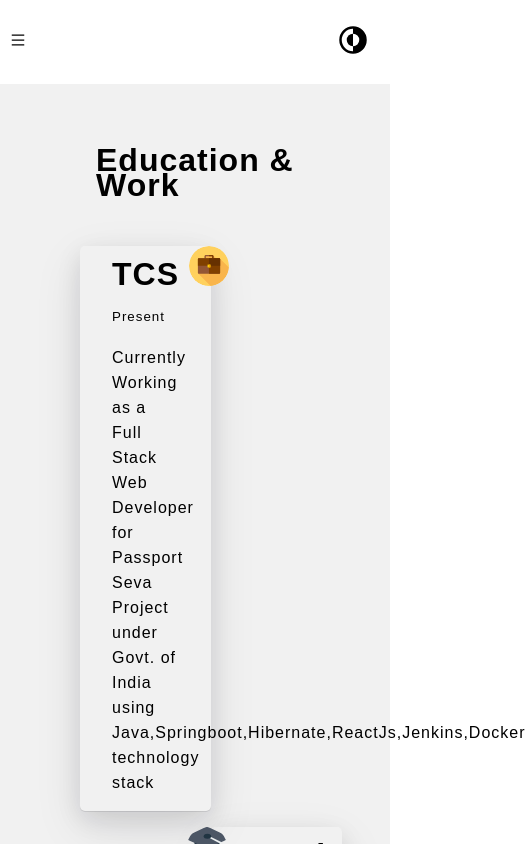
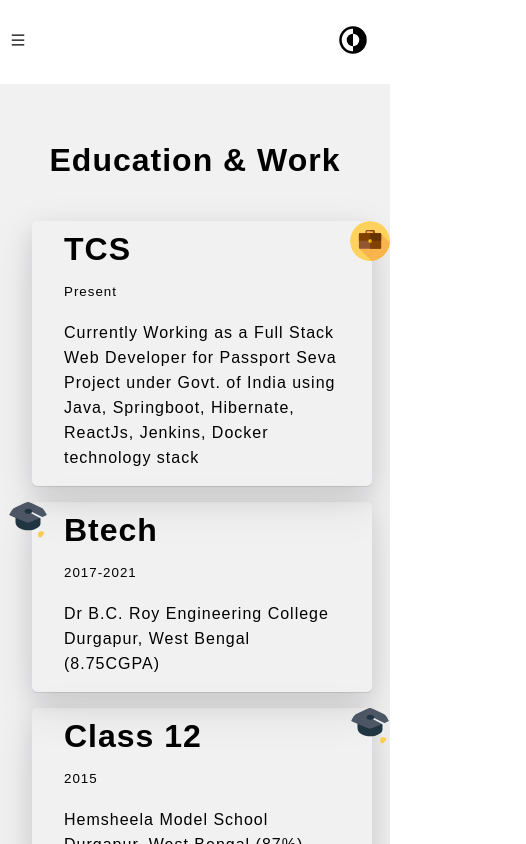
Before and after one commit to Raviyadav4224/portfolio, a React (Create React App) app: page /work in a window 390 px wide. Shown: the top 844 px of the page, 526 px wide, since content can reach past the window. Built offline with nearby package versions, Linux system fonts and the light colour scheme.

Commit message:
added responsiveness in work.jsx

```diff
--- a/src/components/Contact/Contact.scss
+++ b/src/components/Contact/Contact.scss
@@ -54,14 +54,15 @@
       width: 50%;
       display: flex;
       justify-content: center;
-      flex-direction: column;
+        flex-wrap: wrap;
+        flex-direction: column;
       > div {
         display: flex;
         gap: 1rem;
         padding: 1rem;
         > img {
-          height: 50px;
-          width: 50px;
+          height: 3.5rem;
+          width: 3.5rem;
         }
       }
     }
--- a/src/components/Sidebar/Sidebar.scss
+++ b/src/components/Sidebar/Sidebar.scss
@@ -24,3 +24,10 @@
   left: 0%;
   transition: all ease-in 0.3s;
 }
+
+
+@media screen and (max-width:600px) {
+  .sidebar{
+    width: 80vw;
+  }
+}
--- a/src/components/Timeline/Timeline.scss
+++ b/src/components/Timeline/Timeline.scss
@@ -65,3 +65,15 @@
       left: -24px;
     }
   }
+
+
+  @media screen and (max-width:725px) {
+
+    .timeline{
+      width: 95%;
+    }
+    .timelineRight{
+      width: 95%;
+      left: 0;
+    }
+  }
--- a/src/components/Work/Work.jsx
+++ b/src/components/Work/Work.jsx
@@ -8,7 +8,7 @@
     {
       title: "TCS",
       year: "Present",
-      description: `Currently Working as a Full Stack Web Developer for Passport Seva Project under Govt. of India using Java,Springboot,Hibernate,ReactJs,Jenkins,Docker technology stack`,
+      description: `Currently Working as a Full Stack Web Developer for Passport Seva Project under Govt. of India using Java, Springboot, Hibernate, ReactJs, Jenkins, Docker technology stack `,
       logo: suitcase,
     },
     {
--- a/src/components/Work/Work.scss
+++ b/src/components/Work/Work.scss
@@ -22,3 +22,9 @@
     }
   }
 }
+
+@media screen and (max-width:725px) {
+  .work{
+    padding: 2rem 1rem;
+  }
+}
```
